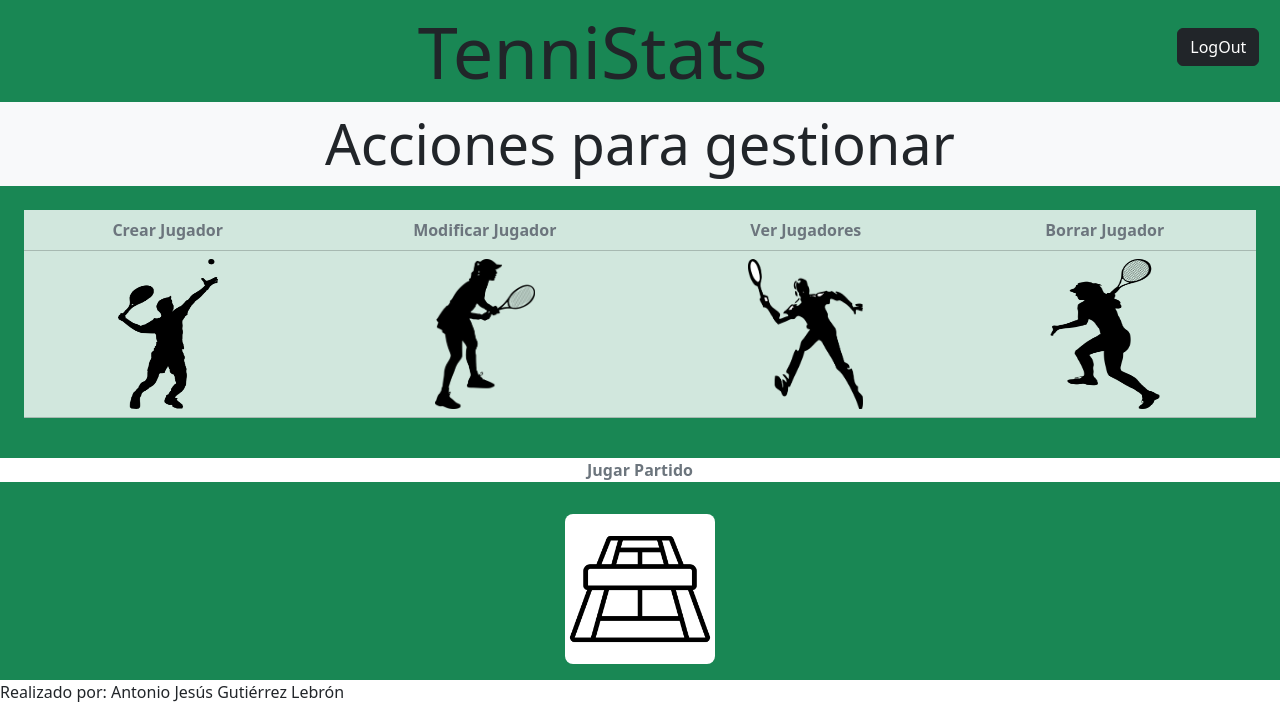
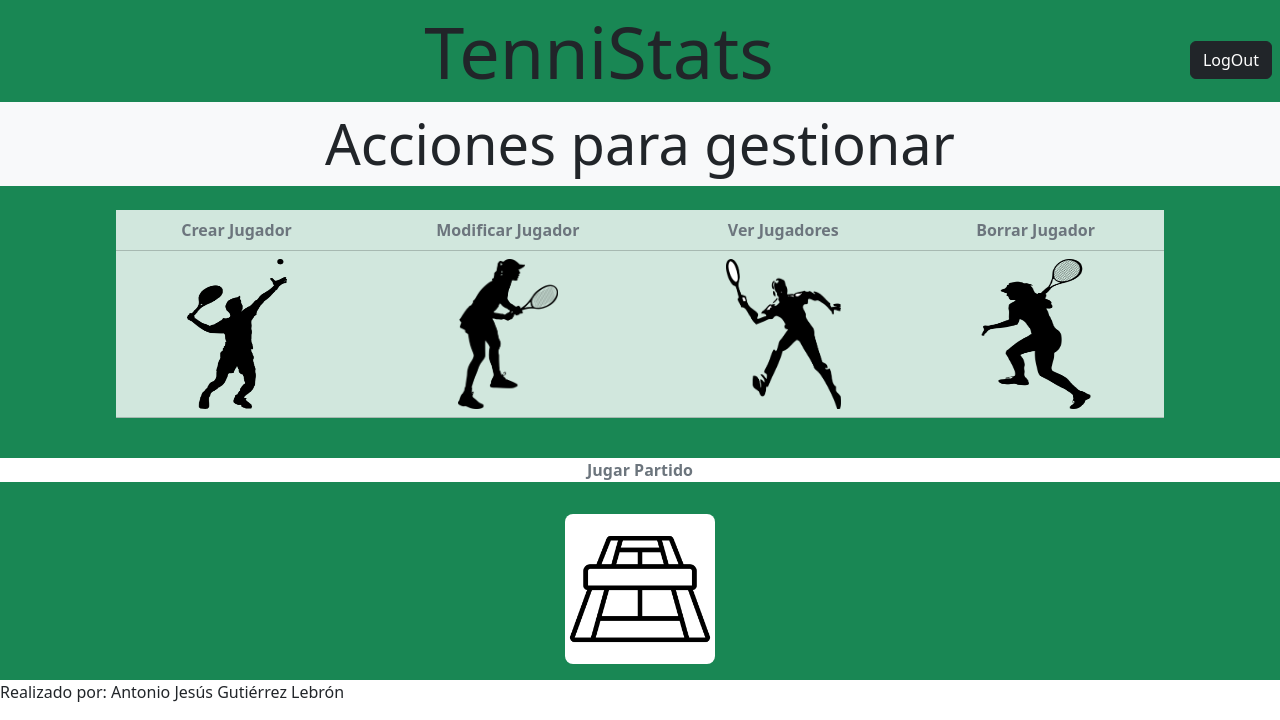
Before and after one commit to SithMartyMcfly/TenniStats, a PHP site: page / in a window 1280 px wide. Shown: the top 720 px of the page. Run offline with PHP 8.4, Linux system fonts and the light colour scheme; the visitor is signed in with stand-in values (Sample User, id 1).

Commit message:
final falta PartGanados clase

```diff
--- a/LogIn/log.php
+++ b/LogIn/log.php
@@ -5,7 +5,8 @@
     <meta name="viewport" content="width=device-width, initial-scale=1.0">
     <title>TenniStats</title>
     <link href="https://cdn.jsdelivr.net/npm/bootstrap@5.3.5/dist/css/bootstrap.min.css" rel="stylesheet" integrity="sha384-SgOJa3DmI69IUzQ2PVdRZhwQ+dy64/BUtbMJw1MZ8t5HZApcHrRKUc4W0kG879m7" crossorigin="anonymous">
-    <link rel="stylesheet" href="style.css">
+    <link rel="stylesheet" href="../css/login.css">
+    <link rel="shortcut icon" href="../favicon.ico" type="image/x-icon">
     <script src="https://ajax.googleapis.com/ajax/libs/jquery/3.7.1/jquery.min.js"></script>
     <script src="enviarlogin.js"></script>
 </head>
--- a/MVC_partidos/vista.php
+++ b/MVC_partidos/vista.php
@@ -34,7 +34,7 @@
     <link href="https://cdn.jsdelivr.net/npm/bootstrap@5.3.3/dist/css/bootstrap.min.css" rel="stylesheet"
         integrity="sha384-QWTKZyjpPEjISv5WaRU9OFeRpok6YctnYmDr5pNlyT2bRjXh0JMhjY6hW+ALEwIH" crossorigin="anonymous">
     <link rel="shortcut icon" href="../../logoApp.png" type="image/x-icon">
-    <link rel="stylesheet" href="../css/style.css">
+    <link rel="stylesheet" href="../css/partido.css">
 </head>
 
 <body>
--- a/LogIn/style.css
+++ b/css/login.css
@@ -1,6 +1,6 @@
 main{
+    display: flex;
     min-height: 100vh;
-    display: flex;
     background: linear-gradient(rgb(110, 202, 74), rgb(23, 122, 23), green);
 }
 
--- a/styles/style.css
+++ b/css/principal.css
@@ -1,4 +1,9 @@
 /*tabla gestor de jugadores*/
+
+  #principal{
+    display: flex;
+    justify-content: center;
+  }
 
   td:hover {
     background-color: lightseagreen;
@@ -6,8 +11,7 @@
 
   table {
     text-align: center;
-    width: 70%;
-    margin: auto;
+    max-width: 85%;
   }
 
   form{
@@ -16,10 +20,11 @@
   }
 
   /*iniciar partido*/
+
   .icon-link {
     transition: transform 0.3s ease;
   }
 
   .icon-link-hover:hover {
-    transform: scale(1.1);
+    transform: scale(1.2);
   }
--- a/header.php
+++ b/header.php
@@ -11,16 +11,21 @@
     <meta charset="UTF-8">
     <meta name="viewport" content="width=device-width, initial-scale=1.0">
     <title>Gestor de Jugadores</title>
-    <link rel="shortcut icon" href="logoApp.png" type="image/x-icon">
+    <link rel="shortcut icon" href="favicon.ico" type="image/x-icon">
     <link
             href="https://cdn.jsdelivr.net/npm/bootstrap@5.3.2/dist/css/bootstrap.min.css"
             rel="stylesheet"
             integrity="sha384-T3c6CoIi6uLrA9TneNEoa7RxnatzjcDSCmG1MXxSR1GAsXEV/Dwwykc2MPK8M2HN"
             crossorigin="anonymous"
         />
-    <link rel="stylesheet" href="styles/style.css">
+    <link rel="stylesheet" href="../ProyectoFinalCiclo/css/principal.css">
 </head>
 <body>
 
-    <header class="card-header bg-success display-2 col text-center p-2">TenniStats<div style='float:right; margin-top:-1%; margin-right:1%'><button class="btn btn-dark" onclick="document.location= '/cursoOpenWebinars/ProyectoFinalCiclo/LogIn/logout.php'">LogOut</button></div></header>
+    <header class="card-header bg-success display-2 col text-center p-2">
+        TenniStats
+        <div class="float-end">
+            <button class="btn btn-dark" onclick="document.location= '/cursoOpenWebinars/ProyectoFinalCiclo/LogIn/logout.php'">LogOut</button>
+        </div>
+    </header>
     <main class="bg-success">
--- a/index.php
+++ b/index.php
@@ -2,36 +2,33 @@
 include 'header.php';
 ?>
 
-<div class="col text-center">
-    <div class="card-header display-4 bg-light p-2">
+<div class="text-center card-header display-4 bg-light p-2">
     Acciones para gestionar
 </div>
-</div>
 
-    <div class="table-responsive p-4">
+<div class="table-responsive p-4" id="principal">
     <table class="table table-success">
         <thead>
             <tr>
-                    <th class="px-4 text-secondary">Crear Jugador</th>
-                    <th class="px-4 text-secondary">Modificar Jugador</th>
-                    <th class="px-4 text-secondary">Ver Jugadores</th>
-                    <th class="px-4 text-secondary">Borrar Jugador</th>
+                <th class="text-center text-secondary">Crear Jugador</th>
+                <th class="text-center text-secondary">Modificar Jugador</th>
+                <th class="text-center text-secondary">Ver Jugadores</th>
+                <th class="text-center text-secondary">Borrar Jugador</th>
             </tr>
         <tbody>
             <tr>
-                    <td class="px-4"><a href="CRUDJugador/cliente/crearJugador.php"><img src="CRUDJugador/imagenesCRUD/crear.png" alt="imagenCrear" height="150" width="100"></a></td>
-                    <td class="px-4"><a href="CRUDJugador/cliente/modificarJugador.php"><img src="CRUDJugador/imagenesCRUD/modificar.png" alt="imagenModificar" height="150" width="100"></a></td>
-                    <td class="px-4"><a href="CRUDJugador/cliente/verJugadores.php"><img src="CRUDJugador/imagenesCRUD/listar.png" alt="imagenListar" height="150" width="115"></a></td>
-                    <td class="px-4"><a href="CRUDJugador/cliente/borrarJugador.php"><img src="CRUDJugador/imagenesCRUD/eliminar.png" alt="imagenBorrar" height="150" width="110"></a></td>
+                <td><a href="CRUDJugador/cliente/crearJugador.php"><img src="CRUDJugador/imagenesCRUD/crear.png" alt="imagenCrear" height="150" width="100"></a></td>
+                <td><a href="CRUDJugador/cliente/modificarJugador.php"><img src="CRUDJugador/imagenesCRUD/modificar.png" alt="imagenModificar" height="150" width="100"></a></td>
+                <td><a href="CRUDJugador/cliente/verJugadores.php"><img src="CRUDJugador/imagenesCRUD/listar.png" alt="imagenListar" height="150" width="115"></a></td>
+                <td><a href="CRUDJugador/cliente/borrarJugador.php"><img src="CRUDJugador/imagenesCRUD/eliminar.png" alt="imagenBorrar" height="150" width="110"></a></td>
             </tr>
         </tbody>
         </thead>
     </table>
 </div>
-    <div class="col text-center">
+<div class="text-center">
     <p class="text-secondary bg-white fw-bolder">Jugar Partido</p>
     <a class="icon-link icon-link-hover" href="crearPartido/crearPartido.php"><img class="bg-white m-3 p-1 rounded-3" src="CRUDJugador/imagenesCRUD/corte.png" alt="inicioPartido" height="150" width="150"></a>
-
 </div>
 
 <?php
```
Also changed, not shown: CRUDJugador/cliente/statsPaginas/vistaStats.php (+14 -6 lines), css/jugadorStats.css (renamed from CRUDJugador/cliente/statsPaginas/styles/estiloStats.css), css/partido.css (renamed from css/style.css), favicon.ico (renamed from logoApp.png). Lines whose indentation alone changed are shown as unchanged.
